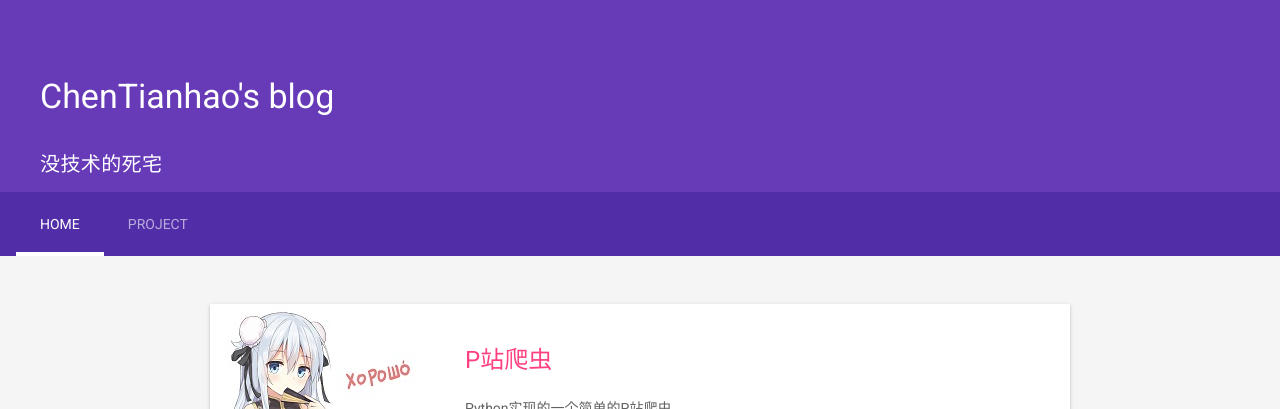
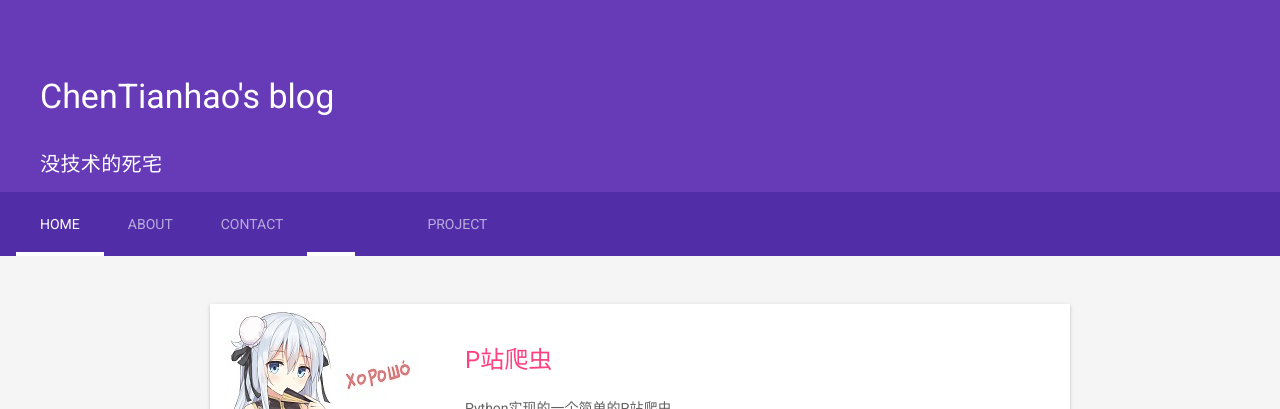
Before and after one commit to Snivyc/Snivyc.github.io, a Jekyll site: the page built from index.html, in a window 1280 px wide. Shown: the top 409 px of the page. Built offline with Jekyll 4.4.1, drawn with Linux system fonts in a browser that asks for light colours.

Commit message:
modified:   _layouts/default.html

```diff
--- a/_layouts/default.html
+++ b/_layouts/default.html
@@ -21,7 +21,7 @@ layout: compress
           {% else %}
             <a href="{{site.baseurl}}/" class="mdl-layout__tab">Home</a>
           {% endif %}
-          {% for my_page in site._pages %}
+          {% for my_page in site.pages %}
             {% if my_page.url == page.url %}
               <a href="{{my_page.url}}" class="mdl-layout__tab is-active">{{ my_page.title }}</a>
             {% else %}
```
